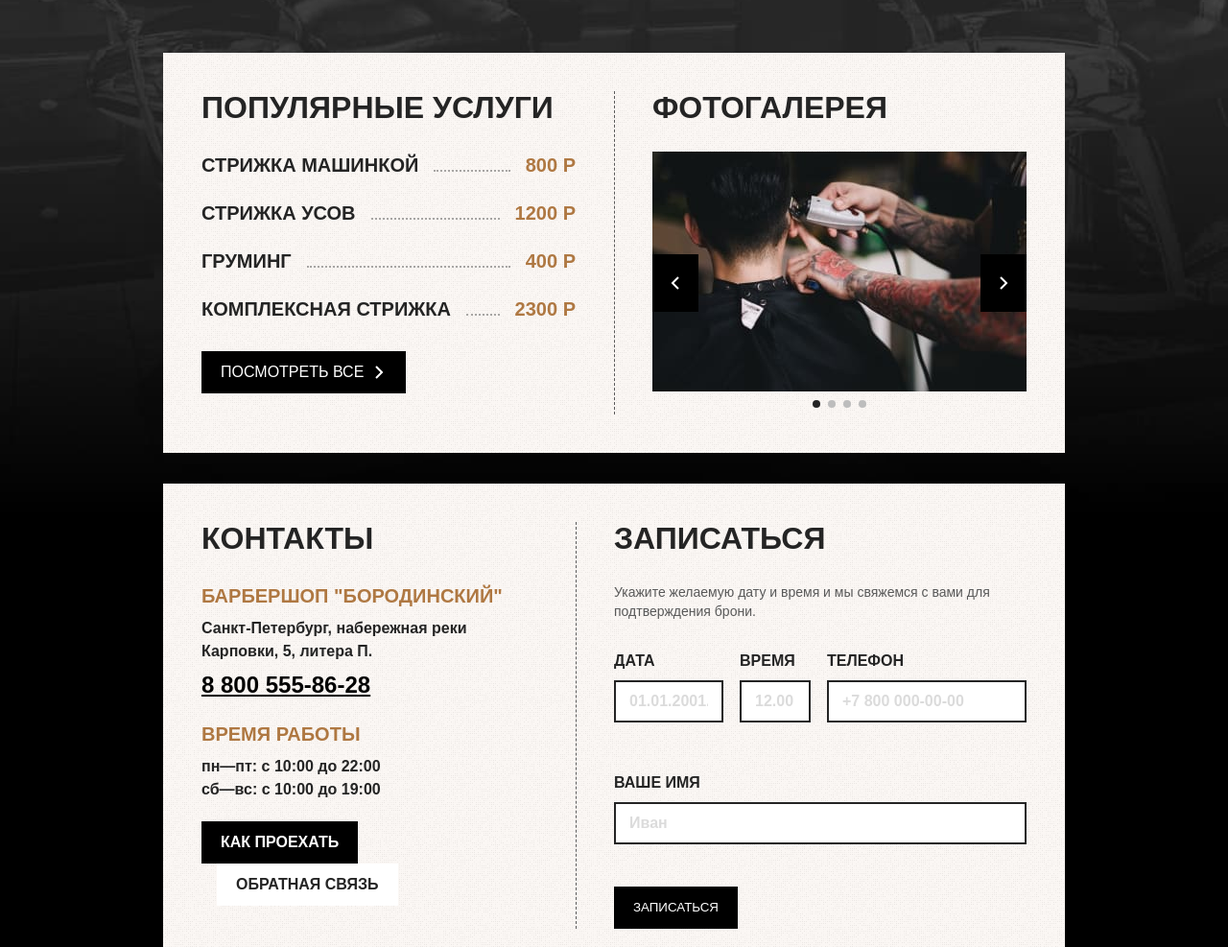
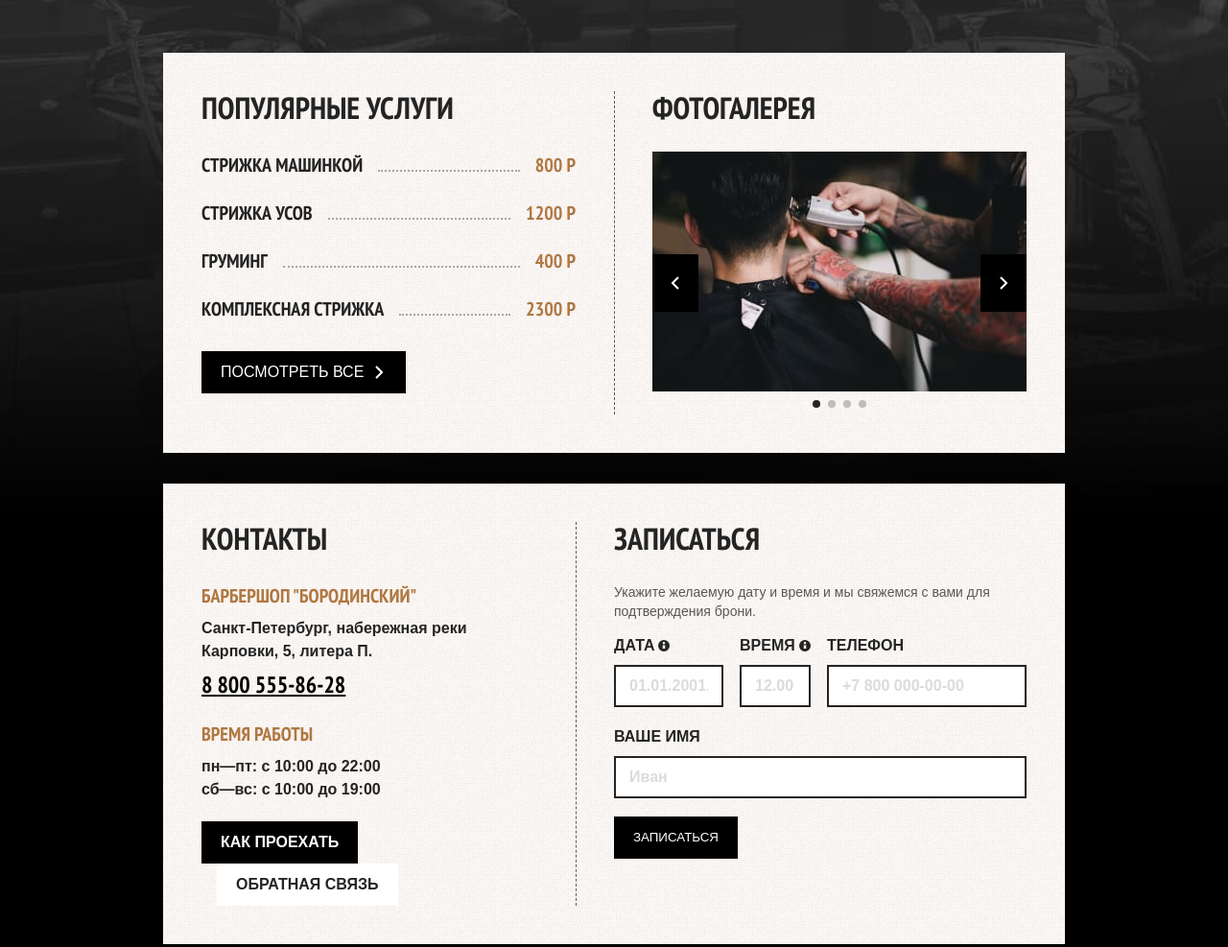
Before and after one commit to mammy302/Barbershop, a plain HTML site: page index.html in a window 1280 px wide. Shown: the part 540-1527 px from the top of the page at 96% size. Drawn offline with Linux system fonts and the light colour scheme; a web font is replaced by a local one.

Commit message:
Верстка тултипа. Подключение шрифтов(начало работы с Pixelperfect)Э

```diff
--- a/index.html
+++ b/index.html
@@ -5,7 +5,9 @@
   <meta charset="utf-8">
   <title>Барбершоп "Бородинский"</title>
 
-
+<link rel="preconnect" href="https://fonts.googleapis.com">
+<link rel="preconnect" href="https://fonts.gstatic.com" crossorigin>
+<link href="https://fonts.googleapis.com/css2?family=PT+Sans+Narrow:wght@400;700&display=swap" rel="stylesheet">
   <link rel="stylesheet" href="styles/styles.css">
 
 </head>
@@ -190,19 +192,38 @@
         <p class="appointment-text">Укажите желаемую дату и время и мы свяжемся с вами для подтверждения брони.</p>
         <form class="appointment-form" action="" method="post">
           <p class="field-group appointment-form-date">
+            <span class="form-label form-label-icon">
             <label class="form-label" for="appointment-date">Дата</label>
-            <input class="field" type="text" id="appointment-date" name="appointment-date" placeholder="01.01.2001.">
+            <span class="tooltip">
+              <button class="tooltip-toggle" type="button" aria-labelledby="tooltip-label-date">
+                <svg class="tooltip-icon" xmlns="http://www.w3.org/2000/svg" width="16" height="16" fill="none" viewBox="0 0 16 16"><path fill="currentColor" fill-rule="evenodd" d="M8 14A6 6 0 1 0 8 2a6 6 0 0 0 0 12Zm1.273-8.727a1.273 1.273 0 1 1-2.546 0 1.273 1.273 0 0 1 2.546 0Zm0 2.227V11H6.727V7.5h2.546Z" clip-rule="evenodd"/></svg>
+              </button>
+              <span class="tooltip-text" role="tooltip" id="tooltip-label-date" >Укажите желаемую дату,и мы свяжемся с вами для подтверждения брони</span>
+            </span>
+            </span>
+                      <input class="field" type="text" id="appointment-date" name="appointment-date" placeholder="01.01.2001.">
           </p>
+
           <p class="field-group appointment-form-time">
+            <span class="form-label form-label-icon">
             <label class="form-label" for="appointment-time">Время</label>
-            <input class="field" type="text" id="appointment-time" name="appointment-time" placeholder="12.00">
+              <span class="tooltip">
+              <button class="tooltip-toggle" type="button" aria-labelledby="tooltip-label-date">
+                <svg class="tooltip-icon" xmlns="http://www.w3.org/2000/svg" width="16" height="16" fill="none" viewBox="0 0 16 16"><path fill="currentColor" fill-rule="evenodd" d="M8 14A6 6 0 1 0 8 2a6 6 0 0 0 0 12Zm1.273-8.727a1.273 1.273 0 1 1-2.546 0 1.273 1.273 0 0 1 2.546 0Zm0 2.227V11H6.727V7.5h2.546Z" clip-rule="evenodd"/></svg>
+              </button>
+              <span class="tooltip-text"  role="tooltip" id="tooltip-label-date">Укажите желаемое время, и мы свяжемся с вами для подтверждения брони</span>
+            </span>
+            </span>
+                        <input class="field" type="text" id="appointment-time" name="appointment-time" placeholder="12.00">
           </p>
+
           <p class="field-group appointment-form-phone">
                 <label class="form-label" for="appointment-phone">
                   Телефон
                 </label>
                 <input class="field" type="text" id="appointment-phone" name="appointment-phone" placeholder="+7 800 000-00-00">
               </p>
+
           <p class="field-group appointment-form-name">
             <label class="form-label" for="appointment-name"> Ваше имя</label>
             <input class="field" type="text" id="appointment-name" name="appointment-name" placeholder="Иван">
--- a/styles/styles.css
+++ b/styles/styles.css
@@ -1,42 +1,37 @@
 @font-face {
-    font-family:"PT Sans";
+  font-family: "PT Sans";
   font-style: normal;
   font-weight: 400;
-
-    src: url("../../sedona/fonts/ptsans-400.woff2") format("woff2");
-
+  src: url("../fonts/PT_Sans/PTSans-Regular.ttf") format("ttf");
   font-display: swap;
 }
 
 @font-face {
-    font-family:"PT Sans";
+  font-family: "PT Sans";
   font-style: normal;
   font-weight: 700;
-
-    src: url("../../sedona/fonts/ptsans-700.woff2") format("woff2");
-
+  src: url("../fonts/PT_Sans/PTSans-Bold.ttf") format("ttf");
   font-display: swap;
 }
 
 @font-face {
-    font-family:"PT Sans";
+  font-family: "PT Sans";
   font-style: italic;
   font-weight: 400;
-
-    src: url("../fonts/pt-sans-italic.woff2") format("woff2");
-
+  src: url("../fonts/PT_Sans/PTSans-Italic.ttf") format("ttf");
   font-display: swap;
 }
 
+
 @font-face {
-    font-family:"PT Sans";
+  font-family: "PT Sans";
   font-style: italic;
   font-weight: 700;
-
-    src: url("../fonts/pt-sans-bold-italic.woff2") format("woff2");
-
+  src: url("../fonts/PT_Sans/PTSans-BoldItalic.ttf") format("ttf");
   font-display: swap;
 }
+
+
 
 
  /*PT Sans Narrow */
@@ -44,7 +39,7 @@
   font-family: "PT Sans Narrow";
   font-style: normal;
   font-weight: 700;
-  src: url("../fonts/pt-sans-narrow-bold.woff2") format("woff2");
+  src: url("../fonts/PT_Sans_Narrow/PTSansNarrow-Regular.ttf") format("ttf");
   font-display: swap;
 }
 
@@ -205,7 +200,7 @@ background-color: #000000;
 
 .navigation-link {
     display: block;
-    font-family: "PT Sans", sans-serif;
+    font-family: "PT Sans Narrow", sans-serif;
     line-height: 22px;
     color: inherit;
     font-weight:700;
@@ -403,7 +398,7 @@ height: 70px;
 }
 
 .advantages-title {
-   font-family: "PT Sans", sans-serif;
+   font-family: "PT Sans Narrow", sans-serif;
    font-size: 32px;
    line-height: 35px;
    font-weight:700;
@@ -415,11 +410,11 @@ height: 70px;
 
 .advantages-title::before {
     position: absolute;
-    bottom: -40px;
+    bottom: -36px;
     left: 50%;
-    width: 18px;
-    height: 18px;
-    margin-left: -9px;
+    width: 13px;
+    height: 13px;
+    margin-left: -6px;
     content:"";
     background-color: #ffffff;
     transform: rotate(45deg);
@@ -479,7 +474,7 @@ height: 70px;
 }
 
 .services-title {
-font-family:"PT Sans", sans-serif;
+font-family:"PT Sans Narrow", sans-serif;
 font-size: 32px;
 font-weight:700;
 line-height: 35px;
@@ -503,6 +498,7 @@ margin-bottom: 28px;
 }
 
 .services-item {
+    font-family:"PT Sans Narrow", sans-serif ;
     margin-bottom: 22px;
     display: flex;
       align-items: baseline;
@@ -527,7 +523,7 @@ margin-bottom: 28px;
 
 }
 .gallery-title {
-font-family:"PT Sans", sans-serif;
+font-family:"PT Sans Narrow", sans-serif;
 font-size: 32px;
 font-weight:700;
 line-height: 35px;
@@ -622,7 +618,7 @@ background-color: #DBB590;
 }
 
 .contacts-title {
-font-family:"PT Sans", sans-serif;
+font-family:"PT Sans Narrow", sans-serif;
 font-size: 32px;
 font-weight: 700;
 line-height: 35px;
@@ -633,7 +629,7 @@ margin-bottom: 28px;
 }
 
 .contacts-subtitle {
-font-family:"PT Sans", sans-serif;
+font-family:"PT Sans Narrow", sans-serif;
 font-size: 20px;
 color:#AF7842;
 font-weight:700;
@@ -663,7 +659,7 @@ font-style:normal /*хотя он в моем браузере не отража
     margin-bottom: 8px;
 }
 .contacts-phone {
-font-family:"PT Sans", sans-serif;
+font-family:"PT Sans Narrow", sans-serif;
 font-size: 24px;
 line-height: 29px;
 text-transform: uppercase;
@@ -678,8 +674,29 @@ color: black;
     width:430px;
 }
 
+.appointment-form {
+  display: grid;
+  grid-template-columns: 114px 74px 208px;
+  gap: 19px 17px;
+}
+
+.appointment-form-name {
+  grid-column: 1 / -1;
+}
+
+.appointment-submit {
+  grid-column: 1 / -1;
+  justify-self: start;
+}
+
+.field-group {
+    display:flex;
+    flex-direction: column;
+  margin: 0;
+}
+
 .appointment-title {
-font-family:"PT Sans", sans-serif;
+font-family:"PT Sans Narrow", sans-serif;
 font-size: 32px;
 font-weight: 700;
 line-height: 35px;
@@ -699,18 +716,8 @@ line-height: 20px;
 .appointment label {
 text-transform: uppercase;
 }
-.appointment-form {
-    display: grid;
-    width: 430px;
-    grid-template-columns: 114px 74px 208px;
-    gap:19px 17px;
 
 
-}
-
-.appointment-form-name {
-    grid-column: 1/-1;
-}
 
 .form-label {
     line-height: 24px;
@@ -719,6 +726,10 @@ text-transform: uppercase;
     margin-bottom: 8px;
 }
 
+.form-label-icon {
+  position: relative;
+  padding-right: 16px;
+}
 .field {
   margin: 0;
   padding: 8px 14px;
@@ -747,25 +758,82 @@ text-transform: uppercase;
   color: #dbdbdb;
   opacity: 1;
 }
-.appointment-submit {
-    grid-column: 1/-1;
-    justify-self: start;
-    margin-top: 9px;
-}
-.field-group input,
-.field-group label {
-    display: block;
-    width: 100%;
-    box-sizing: border-box;
-}
+
+
 /* .field-group {
     margin: 0;
     display: flex;
     flex-wrap: wrap;
     flex-direction: column;
 
+}
+
+/*Тултип*/
+
+.tooltip {
+  position: absolute;
+  margin-top: 4px;
+  margin-left: 2px;
+  width: 16px;
+  height: 16px;
+}
+
+.tooltip-toggle {
+border: none;
+background-color: transparent;
+padding: 0;
+display: block;
+}
+
+.tooltip-icon {
+    width: 100%;
+    height: 100%;
+    color: #242424;
+    display: block;
+}
+
+.tooltip-toggle:hover .tooltip-icon {
+  color: #AF7842;
+}
+
+.tooltip-text {
+width: 160px;
+display: block;
+background-color: #242424;
+color: #ffffff;
+text-transform: none;
+border-radius: 8px;
+padding: 5px 8px;
+font-size: 14px;
+line-height: 17px;
+font-weight: 400;
+position: absolute;
+bottom: 100%;
+margin-bottom: 6px;
+left: 50%;
+transform:translateX(-50%);
+z-index: 1;
+display:none;
+}
+
+.tooltip-toggle:hover + .tooltip-text,
+.tooltip-toggle:focus + .tooltip-text {
+  display: block;
+}
+
+/* .tooltip-text:after {
+  content:'';
+  background-image: url("../images/tooltip-arrow.svg");
+  width: 14px;
+  height: 6px;
+  position:absolute;
+  transform: rotate(180deg);
+  top: 100%;
+  left:0;
+  right:0;
+  margin-left: auto;
+  margin-right: auto;
 } */
-
 
 .page-footer {
 background-color:#242424;
@@ -818,7 +886,7 @@ padding: 40px 0;
 }
 
 .footer-contacts a  {
-font-family: "PT Sans", sans-serif;
+font-family: "PT Sans Narrow", sans-serif;
 color: inherit;
 font-size: 20px;
 text-transform: uppercase;
@@ -891,7 +959,7 @@ margin-bottom: 4px;
 }
 
 .page-footer-title {
-    font-family: "PT Sans",sans-serif;
+    font-family: "PT Sans Narrow",sans-serif;
     font-size: 20px;
     line-height:28px;
     text-transform: uppercase;
```
Also changed, not shown: fonts/PT_Sans/OFL.txt (added), fonts/PT_Sans/PTSans-Bold.ttf (added), fonts/PT_Sans/PTSans-BoldItalic.ttf (added), fonts/PT_Sans/PTSans-Italic.ttf (added), fonts/PT_Sans/PTSans-Regular.ttf (added), fonts/PT_Sans_Narrow/OFL.txt (added), fonts/PT_Sans_Narrow/PTSansNarrow-Bold.ttf (added), fonts/PT_Sans_Narrow/PTSansNarrow-Regular.ttf (added), images/info.svg (added). Lines whose indentation alone changed are shown as unchanged.
